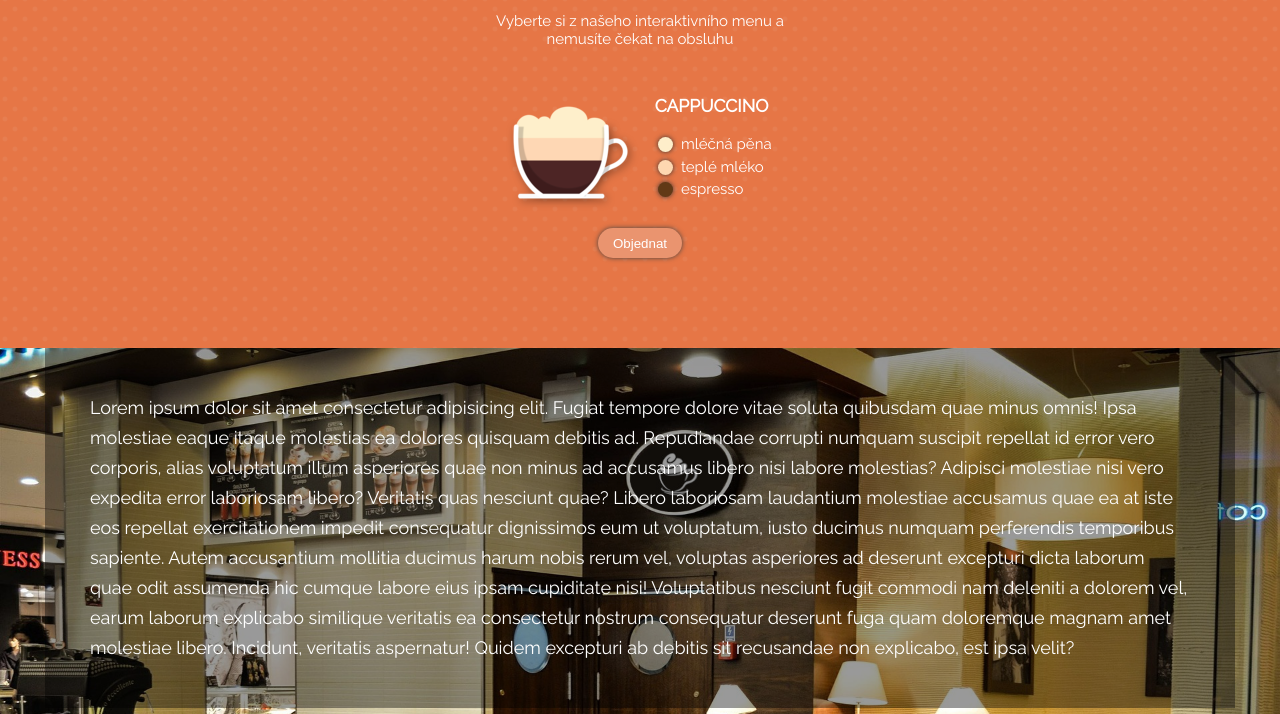
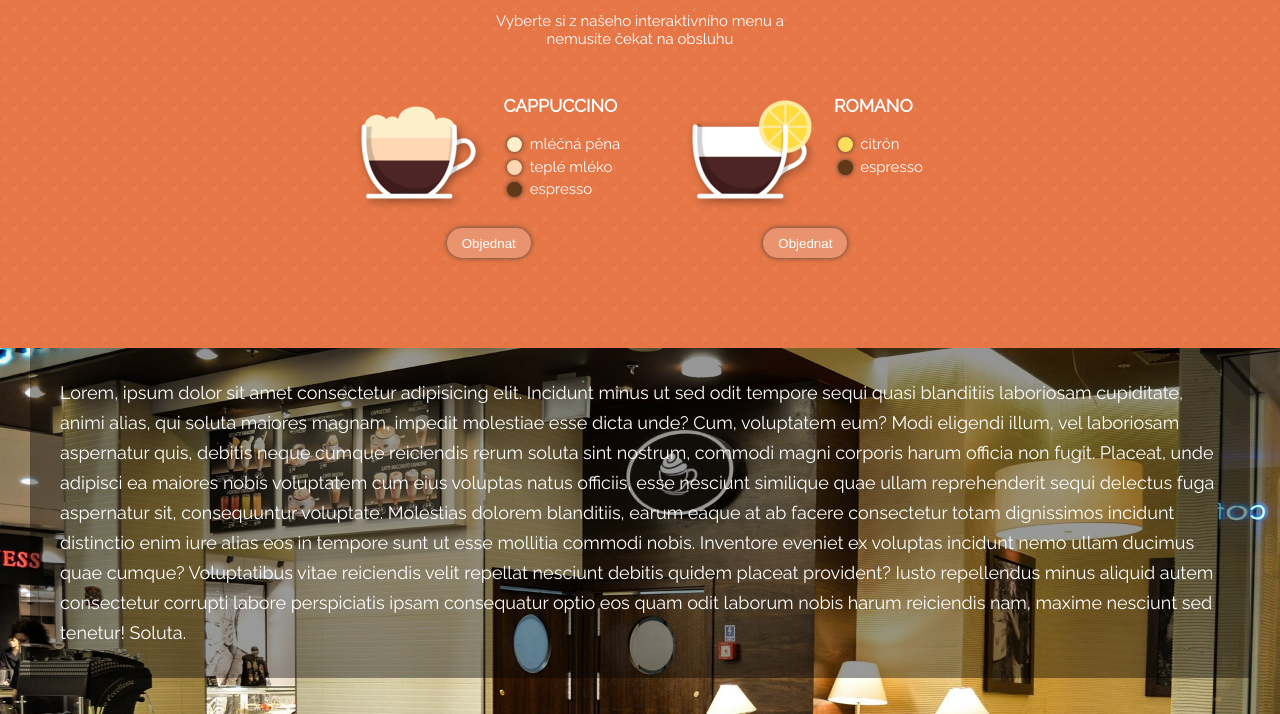
Before and after one commit to LenkaVer/cafelora, a website built with webpack: page src/index.html in a window 1280 px wide. Shown: the part 726-1440 px from the top of the page. Built offline with nearby package versions, Linux system fonts and the light colour scheme.

Commit message:
Přidán seznam nápojů

```diff
--- /dev/null
+++ b/src/Drink/index.js
@@ -0,0 +1,75 @@
+import './style.css';
+import { Layer } from './../Layer/index';
+
+/*nápoj jako komponenta
+Abychom nakonec mohli zobrazit celou nabídku nápojů, budeme potřebovat, aby každý nápoj byl jedna komponenta.
+
+Vytvořte komponentu Drink, která očekává props v následujícím tvaru.
+{
+  id: 'romano',
+  name: 'Romano',
+  ordered: false,
+  layers: [
+    {
+      color: '#fbdf5b',
+      label: 'citrón',
+    },
+    {
+      color: '#613916',
+      label: 'espresso',
+    },
+  ],
+};
+Komponentu napište tak, aby vracela DOM element.
+Jak už jsme zvyklí, vytvořte pro komponentu složku Drink s index.js a style.css. Do style.css přesuňte styly související s komponentou. Pozor, že tentokrát ke stylu komponenty patří také obrázek cup-selected.png. Abychom měli vše hezky pohromadě, vytvořte ve složce komponenty složku img, do které tento obrázek přesuňte.
+Uvnitř vaší komponenty bude potřeba použít komponentu Layers. Dejte si pozor, abyse ji spráně importovali.
+Název obrázku, který se má zobrazit, můžete vzít z vlastnosti id. Je tak pouze potřeba sestavit správnou cestu pro atribut src.
+Zprovozněte tlačítko pro objednávání tak, aby veškerý kód byl součástí komponenty. V tomto případě se budeme muset zbavit globální proměnné ordered. Ke stejnému účelu však můžeme využít vlastnost ordered, která je obsažena v každém objektu nápoje. Tak zaručíme, že každý nápoj bude mít svoji vlastní informaci o tom, zde je objednaný či nikoliv.
+Zobrazte na stránce nápoj dle dat uvedených výše. Použijte funkci appendChild, neboť naše komponenta vrací DOM element. Vyzkoušejte, že funguje objednávání.
+Jakmile váš kód správně funguje, commitněte jej se zodpovědně napsanou commit zprávou a pushněte do vzdáleného repozitáře.
+*/
+
+export const Drink = (props) => {
+  const drinkElm = document.createElement('div');
+  drinkElm.className = 'drink';
+  drinkElm.innerHTML = `
+  <div class="drink__product">
+    <div class="drink__cup">
+      <img src="/assets/cups/${props.id}.png" />
+    </div>
+    <div class="drink__info">
+      <h3>${props.name}</h3>
+    </div>
+  </div>
+  <div class="drink__controls">
+    <button class="order-btn">Objednat</button>
+  </div>
+  </div>`;
+
+  const tlacitkoObjednat = drinkElm.querySelector('.order-btn');
+  const napoj = drinkElm.querySelector('.drink__cup');
+
+  let isOrdered = props.ordered;
+
+  const orderHandle = () => {
+    if (isOrdered) {
+      tlacitkoObjednat.textContent = 'Zrušit';
+      napoj.classList.add('drink__cup--selected');
+      isOrdered = false;
+    } else {
+      tlacitkoObjednat.textContent = 'Objednat';
+      napoj.classList.remove('drink__cup--selected');
+      isOrdered = true;
+    }
+  };
+  orderHandle();
+  tlacitkoObjednat.addEventListener('click', () => {
+    orderHandle();
+  });
+  const drinkInfoElm = drinkElm.querySelector('.drink__info');
+  const layers = props.layers;
+  layers.forEach((polozkaLayeru) => {
+    drinkInfoElm.appendChild(Layer(polozkaLayeru));
+  });
+  return drinkElm;
+};
--- /dev/null
+++ b/src/Drink/style.css
@@ -0,0 +1,69 @@
+.drinks-list {
+  display: flex;
+  flex-flow: row wrap;
+  justify-content: center;
+
+  margin-bottom: 4rem;
+}
+
+.drink {
+  padding: 2rem;
+}
+
+.drink__product {
+  display: flex;
+}
+
+.drink__cup {
+  width: 9rem;
+  height: 9rem;
+}
+
+.drink__cup img {
+  width: 9rem;
+  height: 9rem;
+}
+
+.drink__cup--selected {
+  background-image: url('./img/cup-selected.png');
+  background-size: contain;
+}
+
+.drink__cup--selected img {
+  display: none;
+}
+
+.drink__info {
+  margin-left: 1rem;
+}
+
+.drink__controls {
+  margin-top: 1rem;
+
+  text-align: center;
+}
+
+.order-btn {
+  padding: 0.5rem 1rem;
+
+  color: white;
+  background-color: #ea946f;
+  border: none;
+  box-shadow: 0 0 5px #444;
+  border-radius: 1rem;
+
+  transition: 300ms;
+  cursor: pointer;
+}
+
+.order-btn:hover {
+  transform: scale(1.1);
+}
+
+.order-btn:focus {
+  outline: none;
+}
+
+.order-btn:active {
+  background-color: #e67e51;
+}
--- a/src/index.html
+++ b/src/index.html
@@ -36,65 +36,28 @@
           Vyberte si z našeho interaktivního menu a nemusíte čekat na obsluhu
         </p>
 
-        <div class="drinks-list">
-          <div class="drink">
-            <div class="drink__product">
-              <div class="drink__cup">
-                <img src="/assets/cups/cappuccino.png" />
-              </div>
-              <div class="drink__info">
-                <h3>Cappuccino</h3>
-                <!-- <div class="layer">
-                  <div
-                    class="layer__color"
-                    style="background-color: #feeeca"
-                  ></div>
-                  <div class="layer__label">mléčná pěna</div>
-                </div>
-                <div class="layer">
-                  <div
-                    class="layer__color"
-                    style="background-color: #fed7b0"
-                  ></div>
-                  <div class="layer__label">teplé mléko</div>
-                </div>
-
-                <div class="layer">
-                  <div
-                    class="layer__color"
-                    style="background-color: #613916"
-                  ></div>
-                  <div class="layer__label">espresso</div>
-                </div> -->
-              </div>
-            </div>
-            <div class="drink__controls">
-              <button class="order-btn">Objednat</button>
-            </div>
-          </div>
-        </div>
+        <div class="drinks-list"></div>
       </div>
     </section>
 
     <section id="galerie" class="gallery">
       <p>
-        Lorem ipsum dolor sit amet consectetur adipisicing elit. Fugiat tempore
-        dolore vitae soluta quibusdam quae minus omnis! Ipsa molestiae eaque
-        itaque molestias ea dolores quisquam debitis ad. Repudiandae corrupti
-        numquam suscipit repellat id error vero corporis, alias voluptatum illum
-        asperiores quae non minus ad accusamus libero nisi labore molestias?
-        Adipisci molestiae nisi vero expedita error laboriosam libero? Veritatis
-        quas nesciunt quae? Libero laboriosam laudantium molestiae accusamus
-        quae ea at iste eos repellat exercitationem impedit consequatur
-        dignissimos eum ut voluptatum, iusto ducimus numquam perferendis
-        temporibus sapiente. Autem accusantium mollitia ducimus harum nobis
-        rerum vel, voluptas asperiores ad deserunt excepturi dicta laborum quae
-        odit assumenda hic cumque labore eius ipsam cupiditate nisi!
-        Voluptatibus nesciunt fugit commodi nam deleniti a dolorem vel, earum
-        laborum explicabo similique veritatis ea consectetur nostrum consequatur
-        deserunt fuga quam doloremque magnam amet molestiae libero. Incidunt,
-        veritatis aspernatur! Quidem excepturi ab debitis sit recusandae non
-        explicabo, est ipsa velit?
+        Lorem, ipsum dolor sit amet consectetur adipisicing elit. Incidunt minus
+        ut sed odit tempore sequi quasi blanditiis laboriosam cupiditate, animi
+        alias, qui soluta maiores magnam, impedit molestiae esse dicta unde?
+        Cum, voluptatem eum? Modi eligendi illum, vel laboriosam aspernatur
+        quis, debitis neque cumque reiciendis rerum soluta sint nostrum, commodi
+        magni corporis harum officia non fugit. Placeat, unde adipisci ea
+        maiores nobis voluptatem cum eius voluptas natus officiis, esse nesciunt
+        similique quae ullam reprehenderit sequi delectus fuga aspernatur sit,
+        consequuntur voluptate. Molestias dolorem blanditiis, earum eaque at ab
+        facere consectetur totam dignissimos incidunt distinctio enim iure alias
+        eos in tempore sunt ut esse mollitia commodi nobis. Inventore eveniet ex
+        voluptas incidunt nemo ullam ducimus quae cumque? Voluptatibus vitae
+        reiciendis velit repellat nesciunt debitis quidem placeat provident?
+        Iusto repellendus minus aliquid autem consectetur corrupti labore
+        perspiciatis ipsam consequatur optio eos quam odit laborum nobis harum
+        reiciendis nam, maxime nesciunt sed tenetur! Soluta.
       </p>
     </section>
 
--- a/src/index.js
+++ b/src/index.js
@@ -1,14 +1,8 @@
 import './style.css';
 import { Layer } from './Layer/index';
+import { Drink } from './Drink/index';
 
 console.log('funguju!');
-
-/*zprovoznění navigace
-Chceme zařídit, aby se na úzkých displejích po kliknutí na ikonku zobrazovala navigace. Zatím se to neděje a tím přichází ke slovu JavaScript.
-
-V JavaScriptu vyberte ze stránky ikonku #nav-btn. Připojte k ní posluchač události click. Tento posluchač odebere nebo přidá třídu nav-closed na prvku nav. Klikáním na ikonku tak můžeme zobrazovat nebo skrývat navigaci.
-Připojte posluchač události také na všechny položky navigace. Zařiďte, aby se navigace při kliknutí na libovolnou její položku schovala. Zde se vám jistě bude hodit metoda querySelectorAll.
-Jakmile je váš kód funkční, proveďte commmit s hezky popisnou zprávou a pushněte do vzdáleného repozitáře.*/
 
 const navigaceElm = document.querySelector('#nav-btn');
 navigaceElm.addEventListener('click', () => {
@@ -30,6 +24,7 @@ Na tlačíko .order-btn pověste posluchač, který při kliknutí přidá na pr
 Při opětovném kliknutí na tlačítko chceme zařídit, aby se objednávka zrušila a nápis na tlačítku se vrátil zpět na Objednat. Tohoto můžete docílit například tak, že si vytvoříte globální proměnnou ordered, která bude obsahovat true nebo false podle toho, zde je nápoj objednaný či nikoliv.
 Ve chvíli, kdy máte objednávání funkční commitněte váš kód se smysluplnou zprávnou a pushněte jej. */
 
+/* moje verze přes ordered
 const tlacitkoObjednat = document.querySelector('.order-btn');
 const napoj = document.querySelector('.drink__cup');
 tlacitkoObjednat.addEventListener('click', () => {
@@ -42,6 +37,23 @@ tlacitkoObjednat.addEventListener('click', () => {
   }
 });
 
+//verze s ordered
+const tlacitkoObjednat = document.querySelector('.order-btn');
+const napoj = document.querySelector('.drink__cup');
+let isOrdered = true;
+
+tlacitkoObjednat.addEventListener('click', () => {
+  if (isOrdered) {
+    tlacitkoObjednat.textContent = 'Zrušit';
+    napoj.classList.add('drink__cup--selected');
+    isOrdered = false;
+  } else {
+    tlacitkoObjednat.textContent = 'Objednat';
+    napoj.classList.remove('drink__cup--selected');
+    isOrdered = true;
+  }
+});
+*/
 /* ingredience jako komponenty
 Každý nápoj bude obsahovat seznam ingrediencí. Na stránce vidíme příklad pro cappuccino. Budeme chtít, aby ingredience byla komponenta.
 
@@ -71,7 +83,7 @@ const Layer = (props) => {
   return napojElm;
 };
 */
-const drinkInfoElm = document.querySelector('.drink__info');
+//const drinkInfoElm = document.querySelector('.drink__info');
 // drinkInfoElm.appendChild(Layer({ color: '#feeeca', label: 'mléčná pěna' }));
 // drinkInfoElm.appendChild(Layer({ color: '#fed7b0', label: 'teplé mléko' }));
 // drinkInfoElm.appendChild(Layer({ color: '#613916', label: 'espresso' }));
@@ -99,7 +111,7 @@ Použijte cyklus for nebo forEach, projděte seznam ingrediencí položku po pol
 
 Jakmile je váš kód funkční, udělejte commit s profesionálně napsanou zprávou a pushněte váš kód do vzdáleného repozitáře.
 */
-
+/*
 const layers = [
   {
     color: '#feeeca',
@@ -119,3 +131,65 @@ layers.forEach((polozkaLayeru) => {
   //console.log(polozkaLayeru);
   drinkInfoElm.appendChild(Layer(polozkaLayeru));
 });
+*/
+
+/*drinkList.appendChild(
+  Drink({
+    id: 'romano',
+    name: 'Romano',
+    ordered: false,
+    layers: [
+      {
+        color: '#fbdf5b',
+        label: 'citrón',
+      },
+      {
+        color: '#613916',
+        label: 'espresso',
+      },
+    ],
+  }),
+);
+*/
+const drinks = [
+  {
+    id: 'cappuccino',
+    name: 'Cappuccino',
+    ordered: false,
+    layers: [
+      {
+        color: '#feeeca',
+        label: 'mléčná pěna',
+      },
+      {
+        color: '#fed7b0',
+        label: 'teplé mléko',
+      },
+      {
+        color: '#613916',
+        label: 'espresso',
+      },
+    ],
+  },
+  {
+    id: 'romano',
+    name: 'Romano',
+    ordered: false,
+    layers: [
+      {
+        color: '#fbdf5b',
+        label: 'citrón',
+      },
+      {
+        color: '#613916',
+        label: 'espresso',
+      },
+    ],
+  },
+];
+
+const drinkList = document.querySelector('.drinks-list');
+drinks.forEach((drink) => {
+  //console.log(drink)
+  drinkList.appendChild(Drink(drink));
+});
--- a/src/style.css
+++ b/src/style.css
@@ -141,97 +141,6 @@ nav a:hover {
   text-align: center;
 }
 
-.drinks-list {
-  display: flex;
-  flex-flow: row wrap;
-  justify-content: center;
-
-  margin-bottom: 4rem;
-}
-
-.drink {
-  padding: 2rem;
-}
-
-.drink__product {
-  display: flex;
-}
-
-.drink__cup {
-  width: 9rem;
-  height: 9rem;
-}
-
-.drink__cup img {
-  width: 9rem;
-  height: 9rem;
-}
-
-.drink__cup--selected {
-  background-image: url('./img/cup-selected.png');
-  background-size: contain;
-}
-
-.drink__cup--selected img {
-  display: none;
-}
-
-.drink__info {
-  margin-left: 1rem;
-}
-
-.drink__controls {
-  margin-top: 1rem;
-
-  text-align: center;
-}
-
-.order-btn {
-  padding: 0.5rem 1rem;
-
-  color: white;
-  background-color: #ea946f;
-  border: none;
-  box-shadow: 0 0 5px #444;
-  border-radius: 1rem;
-
-  transition: 300ms;
-  cursor: pointer;
-}
-
-.order-btn:hover {
-  transform: scale(1.1);
-}
-
-.order-btn:focus {
-  outline: none;
-}
-
-.order-btn:active {
-  background-color: #e67e51;
-}
-/*
-.layer {
-  display: flex;
-  padding: 0.25rem;
-}
-
-.layer__color {
-  width: 1rem;
-  height: 1rem;
-  margin-right: 0.5rem;
-  border-radius: 0.5rem;
-
-  background-color: brown;
-  box-shadow: 0 0 5px #333;
-}
-
-.layer__label {
-  height: 1rem;
-
-  line-height: 1rem;
-} */
-
 .gallery {
   padding-top: 0;
   height: 100vh;
@@ -305,10 +214,12 @@ nav a:hover {
 /*začátek úkolu*/
 
 .gallery p {
-  margin: 3rem;
-  padding: 3rem;
+  margin: 2rem;
+  padding: 2rem;
   line-height: 2rem;
   color: white;
   font-size: 1.2rem;
+  overflow: auto;
+  max-height: 80vh;
   background-color: rgba(0, 0, 0, 0.4);
 }
```
Also changed, not shown: src/Drink/img/cup-selected.png (renamed from src/img/cup-selected.png).
